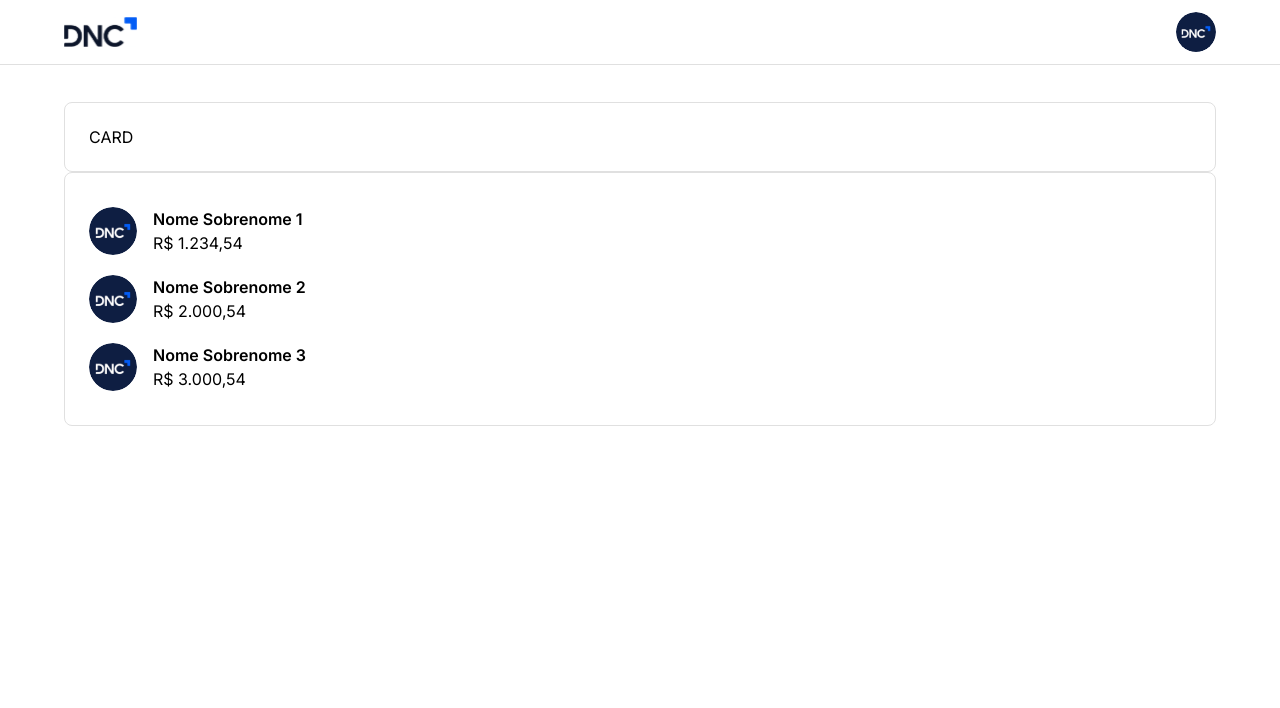
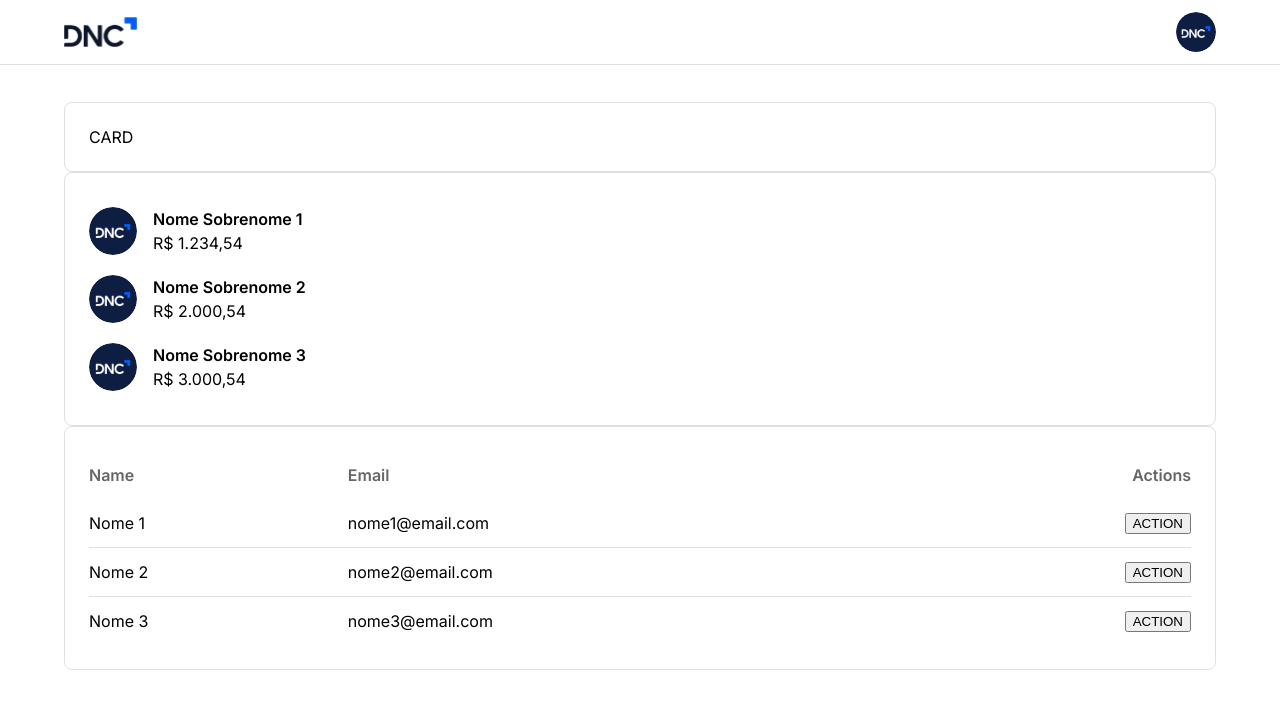
Before and after one commit to EderSouza93/dnc-sales-dashboard-Eder, a React (Vite) app: page /home in a window 1280 px wide. Shown: the top 708 px of the page. Built offline with nearby package versions, Linux system fonts and the light colour scheme.

Commit message:
:sparkles: Feat: Table Component

```diff
--- /dev/null
+++ b/src/components/CustomTable.tsx
@@ -0,0 +1,63 @@
+import styled from 'styled-components'
+import { CustomTableProps } from '@/types'
+import { pxToRem } from '@/utils'
+
+const TableWrapper = styled.div`
+  overflow-x: auto;
+  width: 100%;
+  table {
+    width: 100%;
+    border-collapse: collapse;
+
+    th,
+    td {
+      height: ${pxToRem(48)};
+      padding: 0 ${pxToRem(8)} 0 0;
+      text-align: left;
+      &:last-child {
+        text-align: right;
+        padding: 0;
+      }
+    }
+
+    th {
+      color: ${(props) => props.theme.typographies.subtitle};
+      font-weight: 600;
+    }
+
+    tr {
+      border-bottom: ${pxToRem(1)} solid
+        ${(props) => props.theme.appDefaultStroke};
+      &:last-child {
+        border-bottom: none;
+      }
+    }
+  }
+`
+function CustomTable(props: CustomTableProps) {
+  const { headers, rows } = props
+  return (
+    <TableWrapper>
+      <table>
+        <thead>
+          <tr>
+            {headers.map((header, index) => (
+              <th key={index}>{header}</th>
+            ))}
+          </tr>
+        </thead>
+        <tbody>
+          {rows.map((row, rowIndex) => (
+            <tr key={rowIndex}>
+              {row.map((cell, cellIndex) => (
+                <td key={cellIndex}>{cell}</td>
+              ))}
+            </tr>
+          ))}
+        </tbody>
+      </table>
+    </TableWrapper>
+  )
+}
+
+export default CustomTable
--- a/src/components/index.ts
+++ b/src/components/index.ts
@@ -1,4 +1,5 @@
 export { default as AvatarList } from './AvatarList'
+export { default as CustomTable } from './CustomTable'
 export { default as FormComponent } from './FormComponent'
 export { default as Header } from './Header'
 export * from './BannerImage'
--- a/src/pages/Home.tsx
+++ b/src/pages/Home.tsx
@@ -1,4 +1,4 @@
-import { AvatarList, CardComponent, Header } from '@/components'
+import { AvatarList, CardComponent, CustomTable, Header } from '@/components'
 import { Container } from '@mui/material'
 import { currencyConverter } from '@/utils'
 
@@ -20,6 +20,27 @@
       subtitle: currencyConverter(3000.54),
     },
   ]
+
+  const mockTableData = {
+    headers: ['Name', 'Email', 'Actions'],
+    rows: [
+      [
+        <span>Nome 1</span>,
+        <span>nome1@email.com</span>,
+        <button>ACTION</button>,
+      ],
+      [
+        <span>Nome 2</span>,
+        <span>nome2@email.com</span>,
+        <button>ACTION</button>,
+      ],
+      [
+        <span>Nome 3</span>,
+        <span>nome3@email.com</span>,
+        <button>ACTION</button>,
+      ],
+    ],
+  }
   return (
     <>
       <Header />
@@ -28,6 +49,12 @@
         <CardComponent>
           <AvatarList listData={mockListData} />
         </CardComponent>
+        <CardComponent>
+          <CustomTable
+            headers={mockTableData.headers}
+            rows={mockTableData.rows}
+          />
+        </CardComponent>
       </Container>
     </>
   )
--- /dev/null
+++ b/src/types/customTable.d.ts
@@ -0,0 +1,4 @@
+export interface CustomTableProps {
+  headers: string[]
+  rows: React.ReactNode[][]
+}
--- a/src/types/index.ts
+++ b/src/types/index.ts
@@ -1,4 +1,5 @@
 export * from './avatarList'
+export * from './customTable'
 export * from './theme'
 export * from './typographies'
 export * from './formComponent'
```
